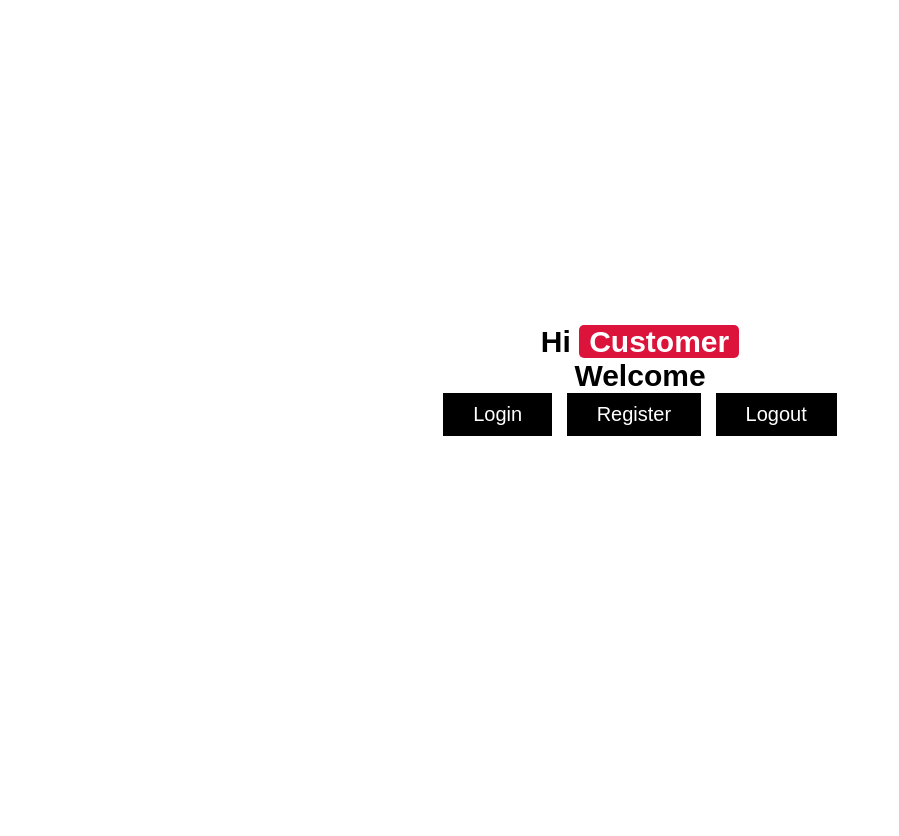
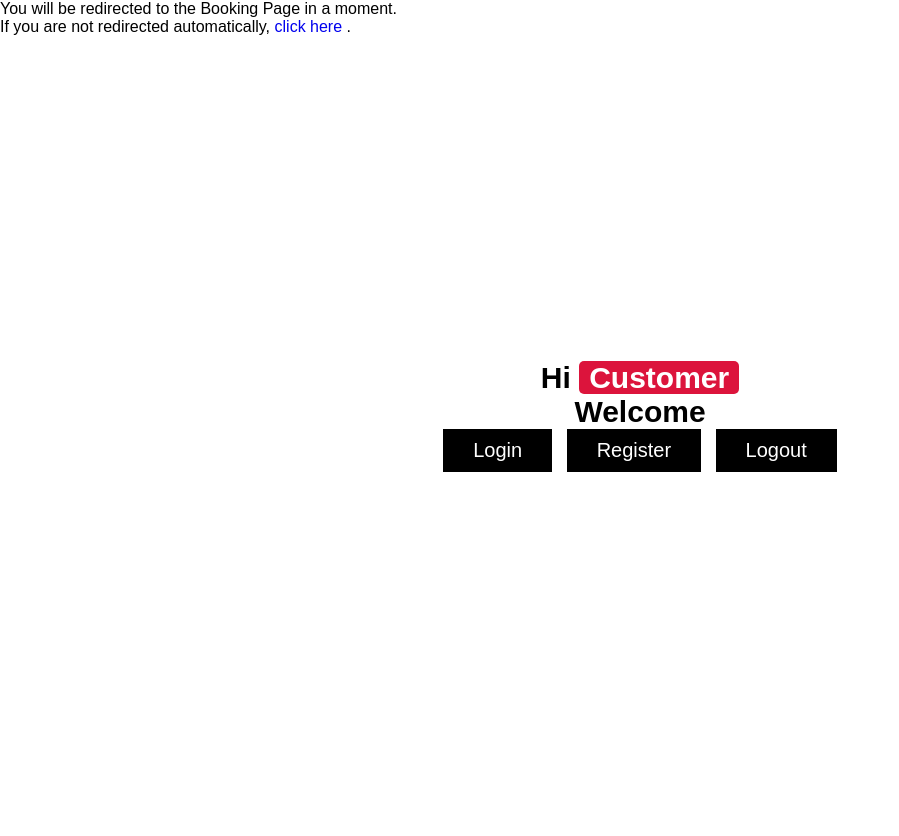
Before and after one commit to Donaldson222/Dial-a-mechanic, a PHP site: page /user.php in a window 1280 px wide. Shown: the whole page, without its empty margins (0-899 px from the left). Before the commit the page ends 436 px from the top, so only its background shows below. Run offline with PHP 8.4, Linux system fonts and the light colour scheme.

Commit message:
Update user.php

```diff
--- a/Mechanic/user.php
+++ b/Mechanic/user.php
@@ -12,8 +12,17 @@
     <meta charset="UTF-8">
     <title>User Page</title>
     <link rel="stylesheet" href="style4.css">
+     <meta http-equiv="refresh"
+          content="2;
+                url=http://localhost:3000/booking.html">
     </head>
     <body>
+        You will be redirected to the Booking Page in a moment.
+    <br>
+    If you are not redirected automatically,
+    <a href="http://localhost:3000/booking.html">
+      click here
+    </a>.
         <div class="container">
         <div class="content">
          <h3>Hi <span>Customer</span></h3>
```
